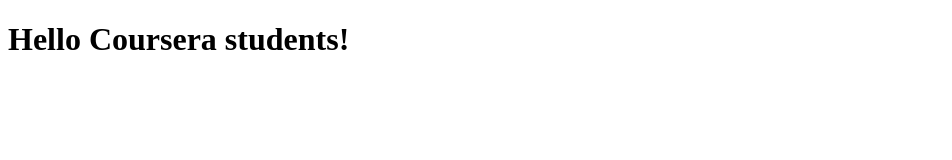
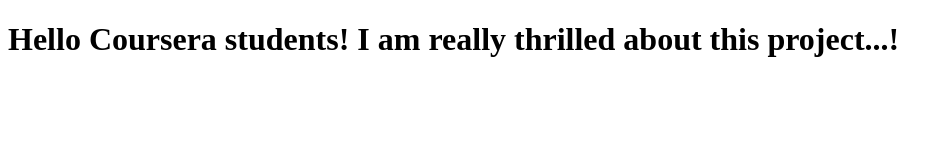
Before and after one commit to MircheeMusic/Coursera_Deepa, a plain HTML site: page index.html in a window 1280 px wide. Shown: the whole page, without its empty margins (0-952 px from the left). Drawn offline with Linux system fonts and the light colour scheme.

Commit message:
Update index.html

```diff
--- a/index.html
+++ b/index.html
@@ -5,6 +5,6 @@
       <title>Hello Coursera</title>
   </head>
   <body>
-    <h1>Hello Coursera students!</h1>
+    <h1>Hello Coursera students! I am really thrilled about this project...!</h1>
   <body>
 </html>
```
